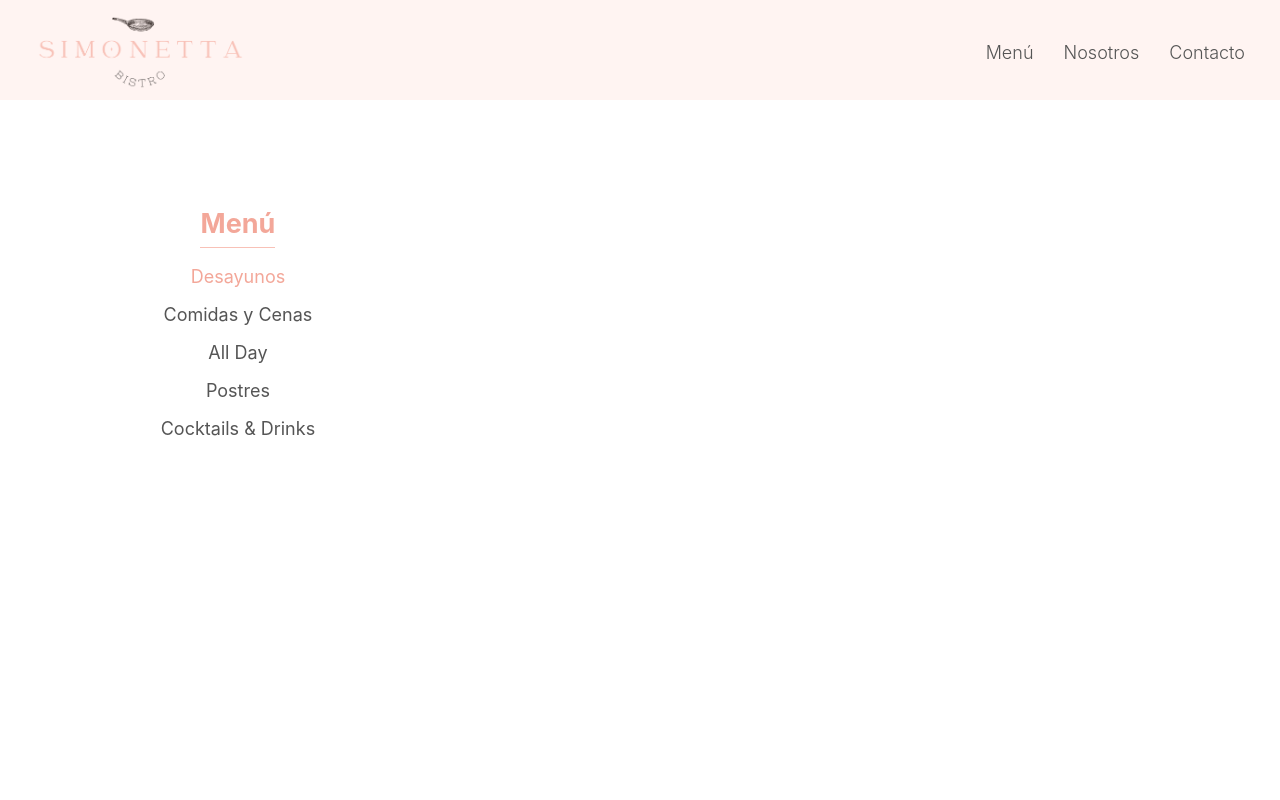
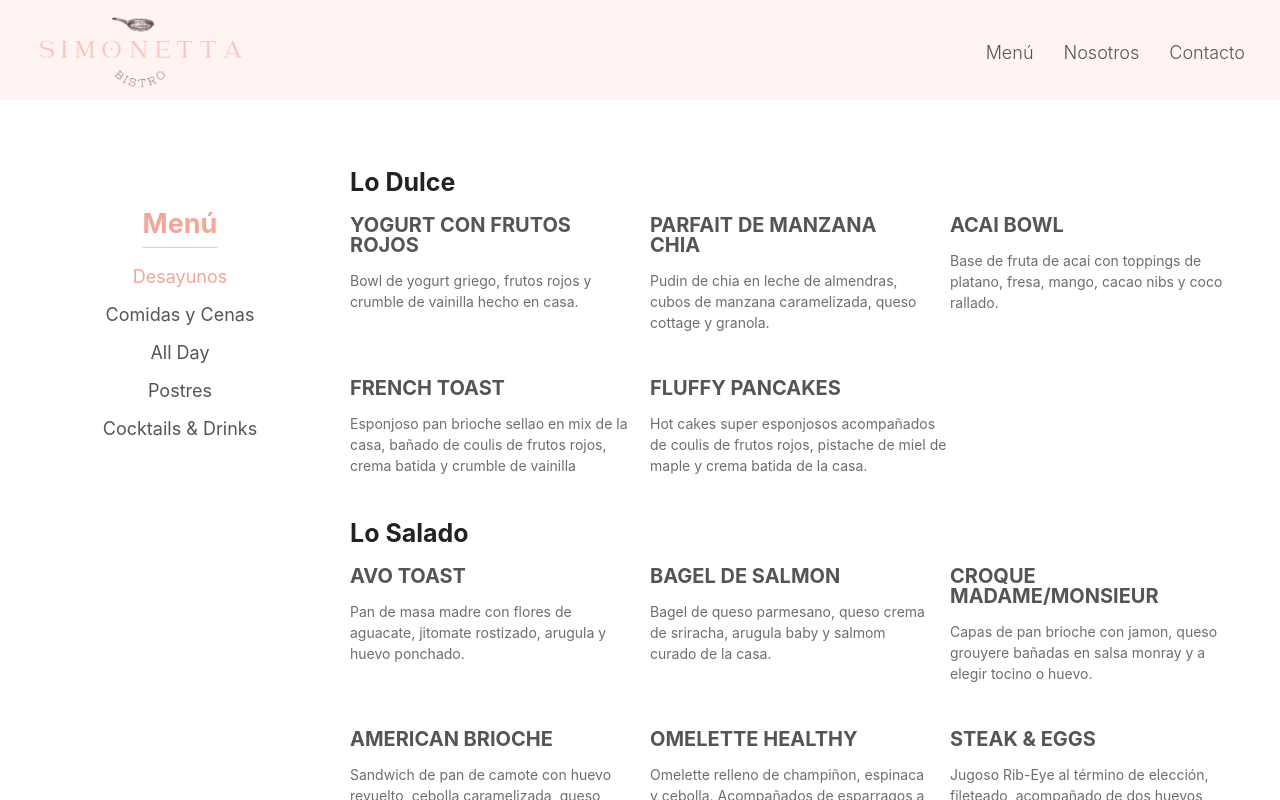
Before and after one commit to JDiegoDev/Simonetta, a React (Create React App) app in the folder client/: page /menu in a window 1280 px wide. Built offline with nearby package versions, Linux system fonts and the light colour scheme.

Commit message:
adding breakfast meal section

```diff
--- /dev/null
+++ b/client/src/components/Meals.jsx
@@ -0,0 +1,15 @@
+import '../styles/Meals.scss';
+import { memo } from "react";
+
+const Meals = props => {
+    console.log('props meal', props);
+    const { label, detail } = props.meal;
+    return (
+        <div className='meals__section-item'>
+            <h5>{label}</h5>
+            <label>{detail}</label>
+        </div>
+    );
+};
+
+export default memo(Meals);
--- /dev/null
+++ b/client/src/components/MealsSection.jsx
@@ -0,0 +1,31 @@
+import '../styles/MealsSection.scss';
+import { memo } from "react";
+import Meals from './Meals';
+
+
+const MealsSection = (props) => {
+    const { mealType } = props;
+
+    return (
+        <div className='meals-section'>
+            {
+                mealType.map(type => {
+                    return (
+                        <div key={type.value} className='meals-section__container'>
+                            <h4 className='meals-section__title'>{type.title}</h4>
+                            <div className='meals-section__meals-container'>
+                                {
+                                    type.meals.map(meal => {
+                                        return <Meals meal={meal} key={meal.value}/>
+                                    })
+                                }
+                            </div>
+                        </div>
+                    )
+                })
+            }
+        </div>
+    );
+};
+
+export default memo(MealsSection);
--- a/client/src/components/Menu.jsx
+++ b/client/src/components/Menu.jsx
@@ -1,11 +1,12 @@
 import { useState } from 'react';
 import '../styles/Menu.scss';
 import classNames from "classnames";
-import { menuStates } from '../utils/MenuStates';
+import { mealsStates } from '../utils/Meals';
+import MealsSection from './MealsSection';
 
 const Menu = () => {
 
-    const [ selectedOption, setSelectedOption ] = useState(menuStates[0]);
+    const [ selectedOption, setSelectedOption ] = useState(mealsStates[0]);
 
     const clickedOption = value => setSelectedOption(value);
 
@@ -19,8 +20,8 @@ const Menu = () => {
                             <hr className='menu__container-options-divider'></hr>
                         </li>
                         {
-                            menuStates.map(menu => {
-                                const { label, value } = menu;
+                            mealsStates.map(menu => {
+                                const { value, label } = menu;
                                     return (
                                         <li
                                             className={classNames({
@@ -36,6 +37,14 @@ const Menu = () => {
                         }
                     </ul>
                     <div className='menu__container-plates'>
+                        {
+                            mealsStates.map((menu) => {
+                                const { mealType } = menu;
+                                return <>
+                                    <MealsSection mealType={mealType} key={menu.value} />
+                                </>;
+                            })
+                        }
                     </div>
                 </div>
             </div>
--- /dev/null
+++ b/client/src/styles/Meals.scss
@@ -0,0 +1,26 @@
+.meals {
+    &__section-item {
+        display: flex;
+        flex-direction: column;
+        gap: 15px;
+        height: auto;
+        padding-right: 20px;
+        margin-bottom: 45px;
+
+        h5 {
+            font-size: 2rem;
+            text-transform: uppercase;
+        }
+
+        label {
+            font-size: 1.4rem;
+            letter-spacing: 1.2;
+            color: #6f6e6e;
+            line-height: 1.5;
+        }
+    }
+
+    &__section-item:last-child {
+        padding-right: 0;
+    }
+}
--- /dev/null
+++ b/client/src/styles/MealsSection.scss
@@ -0,0 +1,25 @@
+.meals-section {
+    display: flex;
+    flex-direction: column;
+    width: 100%;
+    height: auto;
+
+    &__container {
+        width: 100%;
+    }
+
+    &__title {
+        font-size: 2.5rem;
+        color: rgb(34, 34, 34);
+    }
+
+    &__meals-container {
+        display: grid;
+        grid-template-columns: repeat(3, 1fr);
+        margin-top: 20px;
+
+        h5 {
+            font-size: 1.5rem;
+        }
+    }
+}
--- a/client/src/styles/Menu.scss
+++ b/client/src/styles/Menu.scss
@@ -16,12 +16,14 @@
     &__container-options ul {
         display: flex;
         flex-direction: column;
+        align-items: center;
         gap: 20px;
         list-style: none;
         font-size: 1.8rem;
         align-items: center;
         border-radius: 10px;
         padding: 20px 0;
+        width: 350px;
     }
 
     &__container-options-list {
@@ -29,6 +31,7 @@
         flex-grow: 1;
         margin-top: 50px;
         margin-bottom: 20px;
+        min-width: 300px;
     }
 
     &__container-options-list--item:hover {
@@ -56,5 +59,7 @@
     &__container-plates {
         display: flex;
         flex-grow: 3;
+        flex-direction: column;
+        margin-top: 30px;
     }
 }
--- /dev/null
+++ b/client/src/utils/Meals.js
@@ -0,0 +1,152 @@
+export const mealsStates = [
+    {
+        label: 'Desayunos',
+        value: 'breakfast',
+        mealType: [
+            {
+                title: 'Lo Dulce',
+                value: 'sweet',
+                meals: [
+                    {
+                        label: 'Yogurt con Frutos rojos',
+                        value: 'yogurt',
+                        detail: 'Bowl de yogurt griego, frutos rojos y crumble de vainilla hecho en casa.',
+                    },
+                    {
+                        label: 'Parfait de Manzana Chia',
+                        value: 'parfait',
+                        detail: 'Pudin de chia en leche de almendras, cubos de manzana caramelizada, queso cottage y granola.',
+                    },
+                    {
+                        label: 'Acai Bowl',
+                        value: 'acai',
+                        detail: 'Base de fruta de acai con toppings de platano, fresa, mango, cacao nibs y coco rallado.',
+                    },
+                    {
+                        label: 'French Toast',
+                        value: 'pancakes',
+                        detail: 'Esponjoso pan brioche sellao en mix de la casa, bañado de coulis de frutos rojos, crema batida y crumble de vainilla',
+                    },
+                    {
+                        label: 'Fluffy Pancakes',
+                        value: 'fluffy',
+                        detail: 'Hot cakes super esponjosos acompañados de coulis de frutos rojos, pistache de miel de maple y crema batida de la casa. ',
+                    },
+                ]
+            },
+            {
+                title: 'Lo Salado',
+                value: 'main-meals',
+                meals: [
+                    {
+                        label: 'Avo Toast',
+                        value: 'avotoast',
+                        detail: 'Pan de masa madre con flores de aguacate, jitomate rostizado, arugula y huevo ponchado.',
+                    },
+                    {
+                        label: 'Bagel de Salmon',
+                        value: 'bagel',
+                        detail: 'Bagel de queso parmesano, queso crema de sriracha, arugula baby y salmom curado de la casa.',
+                    },
+                    {
+                        label: 'Croque Madame/Monsieur',
+                        value: 'croque',
+                        detail: 'Capas de pan brioche con jamon, queso grouyere bañadas en salsa monray y a elegir tocino o huevo.',
+                    },
+                    {
+                        label: 'American Brioche',
+                        value: 'american-brioche',
+                        detail: 'Sandwich de pan de camote con huevo revuelto, cebolla caramelizada, queso cheddar , tocino y cebolin.',
+                    },
+                    {
+                        label: 'Omelette Healthy',
+                        value: 'omelette',
+                        detail: 'Omelette relleno de champiñon, espinaca y cebolla. Acompañados de esparragos a la plancha.',
+                    },
+                    {
+                        label: 'Steak & Eggs',
+                        value: 'steak-&-eggs',
+                        detail: 'Jugoso Rib-Eye al término de elección, fileteado, acompañado de dos huevos estrellados y papas cambray de la casa.',
+                    }
+                ]
+            },
+            {
+                title: 'Especiales de la Casa',
+                value: 'specials',
+                meals: [
+                    {
+                        label: 'Omelette Simonetta',
+                        value: 'omelette-simonetta',
+                        detail: 'Omelette relleno de chilaquiles verdes y jocoque bañado en salsa mornay de quesos.',
+                    },
+                    {
+                        label: 'Huevos Cazuela',
+                        value: 'Bowl Especial Simone',
+                        detail: 'Bowl con huevo revuelto, papa cambray, tocino, salchicha italiana, queso cheddar, cebollin y cebolla caramelizada con un toque de salsa de tomate.',
+                    },
+                    {
+                        label: 'Chicken & Waffles',
+                        value: 'chicken-&-waffles',
+                        detail: 'Pechuga estilo kentucky sobre un delicoso waffle estilo belga y maple de la casa.',
+                    },
+                    {
+                        label: 'Huevos Benedictinos',
+                        value: 'benedicts',
+                        detail: 'Huevos ponchados sobre pan brioche acompañados de lomo canadiense o salmón bañados en salsa holandesa.',
+                    },
+                ]
+            },
+            {
+                title: 'Clasicos',
+                value: 'others',
+                meals: [
+                    {
+                        label: 'Enchiladas Suizas',
+                        value: 'enchiladas',
+                        detail: 'Enchiladas rellenas de pollo bañadas en salsa especial suiza de habanero con gratin de queso, crema y cebollitas encurtidas.',
+                    },
+                    {
+                        label: 'Chilaquiles',
+                        value: 'chilaquiles',
+                        detail: 'Tradicionales chilaquiles con pollo rojos o verdes, queso gratinado, crema y cebollitas encurtidas.',
+                    },
+                    {
+                        label: 'huevos al gusto',
+                        value: 'egg-choice',
+                        detail: 'Acompañados de papas cambray y frijoles.',
+                    },
+                    {
+                        label: 'Grilled cheese sandwich',
+                        value: 'Sandwich de pan de masa madre relleno de queso cheddar y manchego derretido, acompañados  de sopa de tomate para choppear.',
+                        detail: 'grilled-cheese',
+                    },
+                    {
+                        label: 'Molletes',
+                        value: 'molletes',
+                        detail: 'Pan chapata con frijol refrito, queso manchego derretido y proteina a elegir.',
+                    },
+                ]
+            }
+        ]
+    },
+    {
+        label: 'Comidas y Cenas',
+        value: 'dinners',
+        mealType: [],
+    },
+    {
+        label: 'All Day',
+        value: 'allDay',
+        mealType: [],
+    },
+    {
+        label: 'Postres',
+        value: 'dessert',
+        mealType: [],
+    },
+    {
+        label: 'Cocktails & Drinks',
+        value: 'cocktails',
+        mealType: [],
+    }
+];
--- a/client/src/utils/MenuStates.js
+++ /dev/null
@@ -1,22 +0,0 @@
-export const menuStates = [
-    {
-        label: 'Desayunos',
-        value: 'breakfast'
-    },
-    {
-        label: 'Comidas y Cenas',
-        value: 'dinners'
-    },
-    {
-        label: 'All Day',
-        value: 'allDay'
-    },
-    {
-        label: 'Postres',
-        value: 'dessert'
-    },
-    {
-        label: 'Cocktails & Drinks',
-        value: 'cocktails'
-    }
-];
```
Lines whose indentation alone changed are shown as unchanged.
